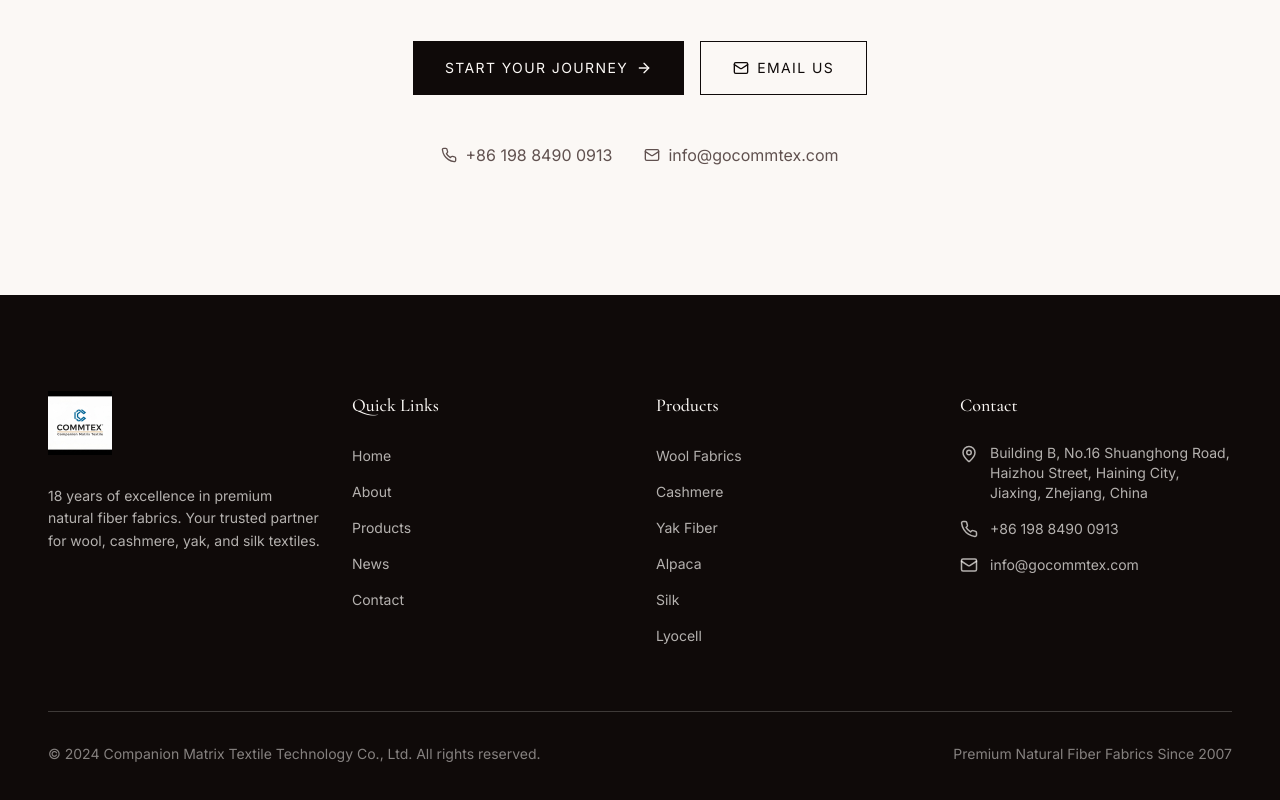
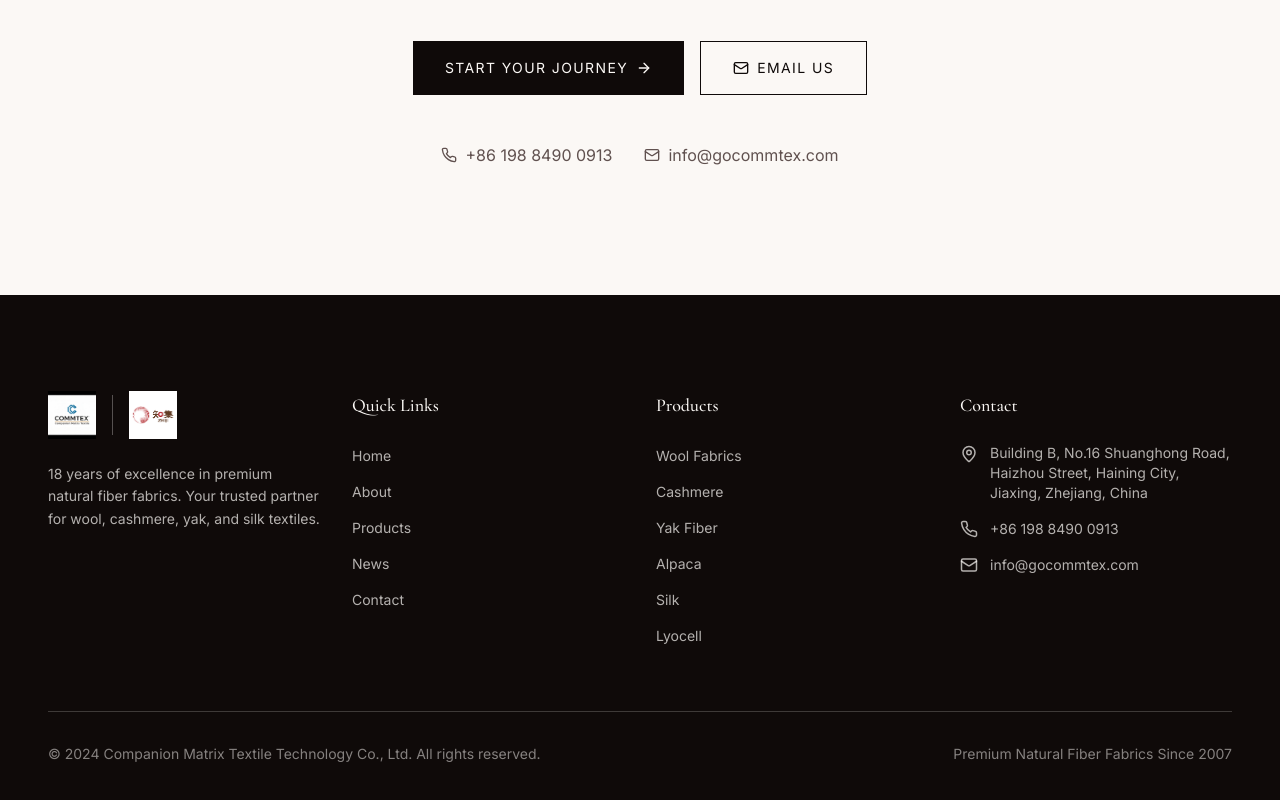
Before and after one commit to luqite-ux/commtex-site, a Next.js app: page / in a window 1280 px wide. Shown: the part 7232-8032 px from the top of the page. Built offline with nearby package versions, Linux system fonts and the light colour scheme; no server answers; the database is empty.

Commit message:
feat: add dual logo layout in footer
Implement dual logo style with flexbox alignment.

```diff
--- a/components/footer.tsx
+++ b/components/footer.tsx
@@ -15,16 +15,26 @@ export function Footer() {
         <div className="grid grid-cols-1 md:grid-cols-2 lg:grid-cols-4 gap-12 lg:gap-8">
           {/* Brand */}
           <div className="lg:col-span-1">
-            <Link href="/" className="inline-block">
+            <div className="flex items-center gap-4">
+              <Link href="/" className="inline-block">
+                <Image
+                  src="/images/logo.png"
+                  alt="Commtex - Companion Matrix Textile"
+                  width={160}
+                  height={64}
+                  className="h-12 w-auto"
+                  priority
+                />
+              </Link>
+              <div className="w-px h-10 bg-background/30" />
               <Image
-                src="/images/logo.png"
-                alt="Commtex - Companion Matrix Textile"
-                width={200}
-                height={80}
-                className="h-16 w-auto"
-                priority
+                src="/images/brands/zhiji-logo.png"
+                alt="ZHIJI - 知集"
+                width={160}
+                height={64}
+                className="h-12 w-auto"
               />
-            </Link>
+            </div>
             <p className="mt-6 text-background/70 text-sm leading-relaxed">
               {t("footer.description")}
             </p>
```
